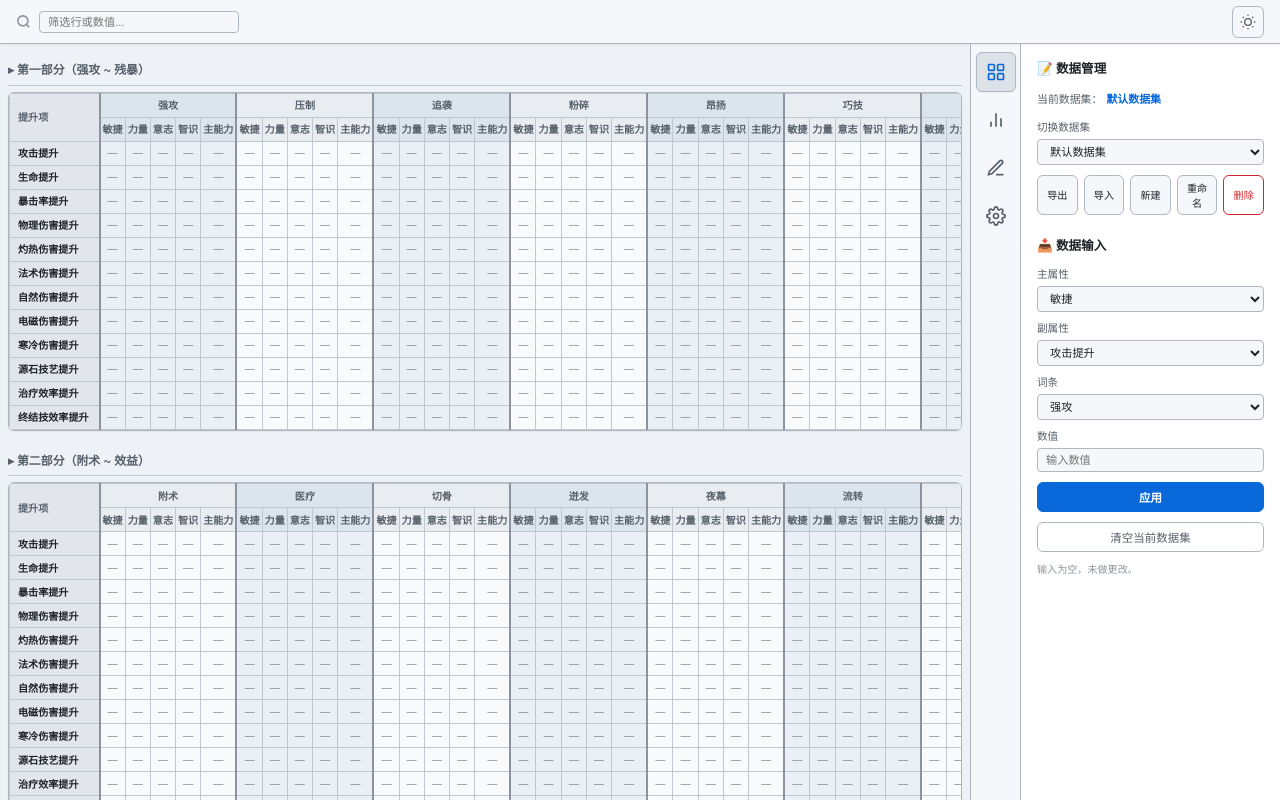
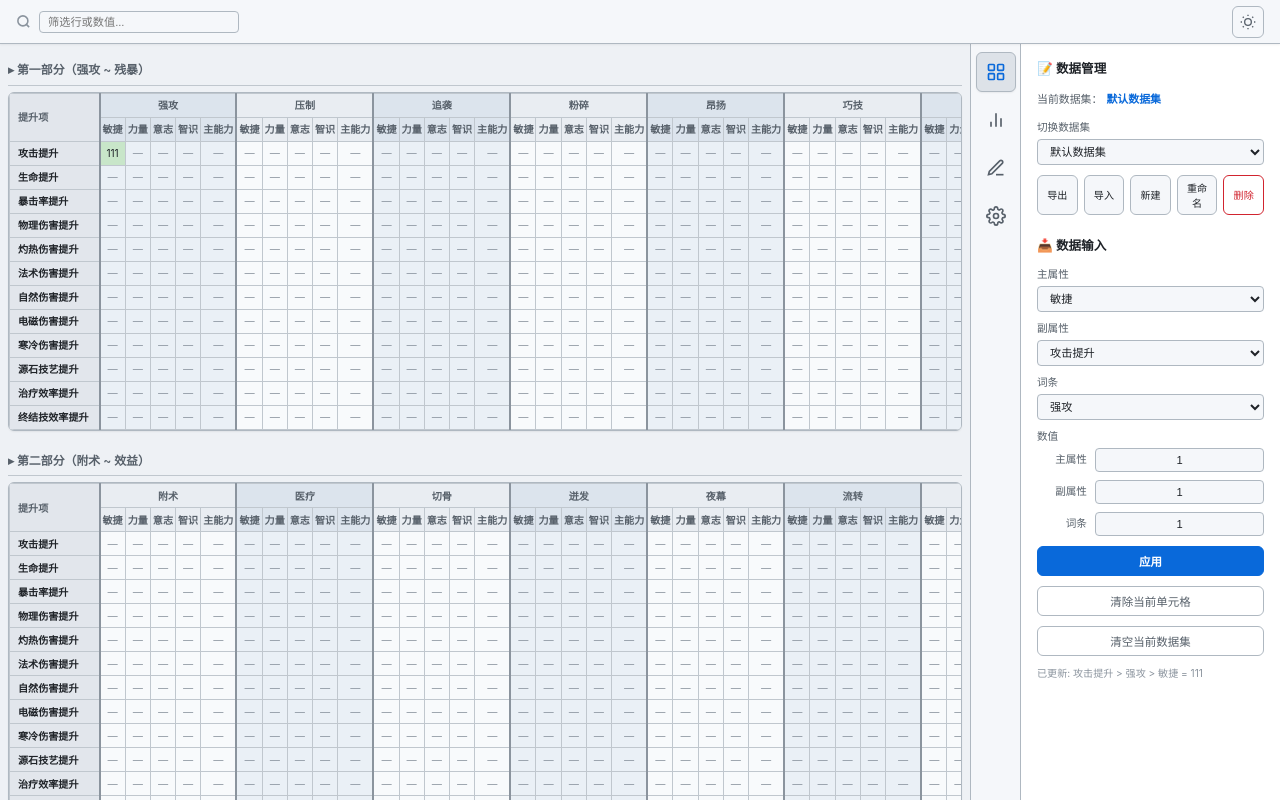
Before and after one commit to HIDDENSNOWER/endfield-essence-exhaustive, a plain HTML site: page index.html in a window 1280 px wide. Both pictures are taken after a click on the button "应用". Drawn offline with Linux system fonts and the light colour scheme.

Commit message:
数据输入面板控制优化

```diff
--- a/css/style.css
+++ b/css/style.css
@@ -662,3 +662,40 @@ table td {
     color: var(--text-primary) !important;
     /* 白天黑，夜晚白 */
 }
+
+.triple-input-column {
+    display: flex;
+    flex-direction: column;
+    gap: 8px;
+}
+.triple-input-item {
+    display: flex;
+    align-items: center;
+    gap: 8px;
+}
+.triple-label {
+    font-size: 0.76rem;
+    color: var(--text-secondary);
+    width: 50px;
+    text-align: right;
+    flex-shrink: 0;
+}
+.triple-input {
+    flex: 1;
+    padding: 5px 4px;
+    font-size: 0.85rem;
+    text-align: center;
+    border: 1px solid var(--border-default);
+    border-radius: 4px;
+    background-color: var(--bg-primary);
+    color: var(--text-primary);
+    outline: none;
+}
+.triple-input:focus {
+    border-color: var(--accent-primary);
+    box-shadow: 0 0 0 2px rgba(9, 105, 218, 0.15);
+}
+.triple-input:focus {
+    border-color: var(--accent-primary);
+    box-shadow: 0 0 0 2px rgba(9, 105, 218, 0.15);
+}
--- a/index.html
+++ b/index.html
@@ -133,9 +133,23 @@
                 </div>
                 <div class="form-group">
                     <label>数值</label>
-                    <input type="text" id="inputValue" placeholder="输入数值" maxlength="3" inputmode="numeric">
+                    <div class="triple-input-column">
+                        <div class="triple-input-item">
+                            <span class="triple-label">主属性</span>
+                            <input type="text" class="triple-input" id="inputVal1" placeholder="0-9" maxlength="1" inputmode="numeric">
+                        </div>
+                        <div class="triple-input-item">
+                            <span class="triple-label">副属性</span>
+                            <input type="text" class="triple-input" id="inputVal2" placeholder="0-9" maxlength="1" inputmode="numeric">
+                        </div>
+                        <div class="triple-input-item">
+                            <span class="triple-label">词条</span>
+                            <input type="text" class="triple-input" id="inputVal3" placeholder="0-9" maxlength="1" inputmode="numeric">
+                        </div>
+                    </div>
                 </div>
                 <button class="btn btn-primary btn-block" id="btnApplyValue">应用</button>
+                <button class="btn btn-block btn-clear" id="btnClearCell">清除当前单元格</button>
                 <button class="btn btn-block btn-clear" id="btnClearAll">清空当前数据集</button>
                 <p class="input-hint" id="inputHint"></p>
                 <input type="file" id="importFile" accept=".json" style="display:none;">
--- a/js/app.js
+++ b/js/app.js
@@ -54,7 +54,11 @@
         btnToggleTheme: document.getElementById('btnToggleTheme'),
         iconSun: document.getElementById('icon-sun'),
         iconMoon: document.getElementById('icon-moon'),
-        inputValue: document.getElementById('inputValue'),
+
+        inputVal1: document.getElementById('inputVal1'),
+        inputVal2: document.getElementById('inputVal2'),
+        inputVal3: document.getElementById('inputVal3'),
+
         btnApplyValue: document.getElementById('btnApplyValue'),
         btnClearAll: document.getElementById('btnClearAll'),
         inputHint: document.getElementById('inputHint'),
@@ -688,14 +692,20 @@
 
     // ========== 数据管理面板应用 ==========
     function applyValue() {
-        const value = dom.inputValue.value.trim();
-        if (value === '') {
+        const v1 = dom.inputVal1.value.trim();
+        const v2 = dom.inputVal2.value.trim();
+        const v3 = dom.inputVal3.value.trim();
+
+        // 三个都为空 -> 不操作
+        if (v1 === '' && v2 === '' && v3 === '') {
             dom.inputHint.textContent = '输入为空，未做更改。';
             return;
         }
-        if (!/^\d{3}$/.test(value)) {
-            showIllegalModal('非法输入：请输入恰好三位数字（000-999）。<br>原因：数值只能为三位纯数字，且不能为空。');
-            dom.inputValue.focus();
+
+        // 任一为空或组合后不是三位数字 -> 非法
+        const combined = v1 + v2 + v3;
+        if (!/^\d{3}$/.test(combined)) {
+            showIllegalModal('非法输入：每个输入框必须填入一位数字（0‑9），不能有空或其它字符。');
             return;
         }
 
@@ -707,6 +717,7 @@
         const colIndex = getColumnIndex(groupIdx, subIdx);
         const cell = normalizeCell(state.rows[rowIdx].data[colIndex]);
 
+        // 基质处理
         if (cell.t > 0) {
             if (cell.a >= cell.t) {
                 const groupName = ALL_GROUPS[groupIdx].name;
@@ -722,23 +733,37 @@
             const rowName = ROW_NAMES[rowIdx];
             const subName = ALL_GROUPS[groupIdx].sub[subIdx];
             dom.inputHint.textContent = `已获取: ${rowName} > ${groupName} > ${subName} (拥有${cell.a}/${cell.t})`;
+            resetTripleInputs();   // ★ 成功则重置
             return;
         }
 
+        // 无基质记录，处理数值
         const oldVal = cell.v;
-        const newVal = value;
+        const newVal = combined;
         const groupName = ALL_GROUPS[groupIdx].name;
         const rowName = ROW_NAMES[rowIdx];
         const subName = ALL_GROUPS[groupIdx].sub[subIdx];
 
         if (oldVal !== '' && parseTriple(oldVal) && parseTriple(newVal)) {
+            // 有旧值且都是三位数，弹出对比弹窗
             showCompareModal(rowIdx, colIndex, oldVal, newVal, groupName, rowName, subName);
-            return;
+            // 注意：对比结果可能是保留旧值或替换新值，需要在替换成功时重置输入框，我们在 executeReplaceNew 中处理
+        } else {
+            // 直接覆盖
+            cell.v = String(newVal);
+            state.rows[rowIdx].data[colIndex] = cell;
+            renderAllTables(); saveData();
+            dom.inputHint.textContent = `已更新: ${rowName} > ${groupName} > ${subName} = ${newVal}`;
+            resetTripleInputs();
         }
-        cell.v = String(newVal);
+    }
+    function applyNewValue(rowIdx, colIndex, newVal, groupName, rowName, subName) {
+        const cell = normalizeCell(state.rows[rowIdx].data[colIndex]);
+        cell.v = newVal === '' ? '' : String(newVal);
         state.rows[rowIdx].data[colIndex] = cell;
         renderAllTables(); saveData();
         dom.inputHint.textContent = `已更新: ${rowName} > ${groupName} > ${subName} = ${newVal}`;
+        resetTripleInputs();   // ★
     }
 
     // ========== 录入面板 ==========
@@ -800,7 +825,7 @@
 
         [dom.inputSubCol, dom.inputRow, dom.inputGroup, dom.recordSubCol, dom.recordRow, dom.recordGroup, dom.datasetSelect].forEach(enableWheelSelect);
 
-        dom.inputValue.addEventListener('input', function() { this.value = this.value.replace(/\D/g, '').slice(0,3); });
+        //dom.inputValue.addEventListener('input', function() { this.value = this.value.replace(/\D/g, '').slice(0,3); });
 
         dom.btnApplyValue.addEventListener('click', applyValue);
         dom.btnClearAll.addEventListener('click', () => {
@@ -902,6 +927,11 @@
         dom.btnUndo.addEventListener('click', undo);
         dom.btnRedo.addEventListener('click', redo);
 
+        dom.btnClearCell.addEventListener('click', clearCurrentCell);
+
+        enableTripleInputScroll(dom.inputVal1);
+        enableTripleInputScroll(dom.inputVal2);
+        enableTripleInputScroll(dom.inputVal3);
 
     }
 
@@ -1036,6 +1066,40 @@
         dom.inputHint.textContent = '当前单元格数值已清除';
     }
 
+    // 将三个输入框重置为 '1'
+    function resetTripleInputs() {
+        dom.inputVal1.value = '1';
+        dom.inputVal2.value = '1';
+        dom.inputVal3.value = '1';
+    }
+
+    function enableTripleInputScroll(inputEl) {
+        inputEl.addEventListener('wheel', function(e) {
+            e.preventDefault();
+            const cur = this.value.trim();
+            let num = parseInt(cur);
+            if (cur === '' || isNaN(num) || num === 0) {
+                // 当前为空或0，根据滚动方向从1或9开始
+                num = e.deltaY > 0 ? 9 : 1;
+            } else {
+                if (e.deltaY > 0) {
+                    // 向下滚动：数字递减，到1时跳到9，跳过0
+                    num = num === 1 ? 9 : num - 1;
+                } else {
+                    // 向上滚动：数字递增，到9时跳到1
+                    num = num === 9 ? 1 : num + 1;
+                }
+            }
+            this.value = num;
+            this.dispatchEvent(new Event('input', { bubbles: true }));
+        }, { passive: false });
+
+        inputEl.addEventListener('input', function() {
+            // 仍允许手动输入单个数字（包括0）
+            this.value = this.value.replace(/\D/g, '').slice(0, 1);
+        });
+    }
+
     // ========== 初始化 ==========
     function init() {
         loadTheme();
@@ -1051,6 +1115,7 @@
         populateDropdowns();
         bindEvents();
         renderAllTables();
+        resetTripleInputs();
         switchPanel('input');
         initSettings(); // 初始化设置值
         localStorage.setItem('smarttable_current_dataset', STORAGE_KEY_DATA);
```
